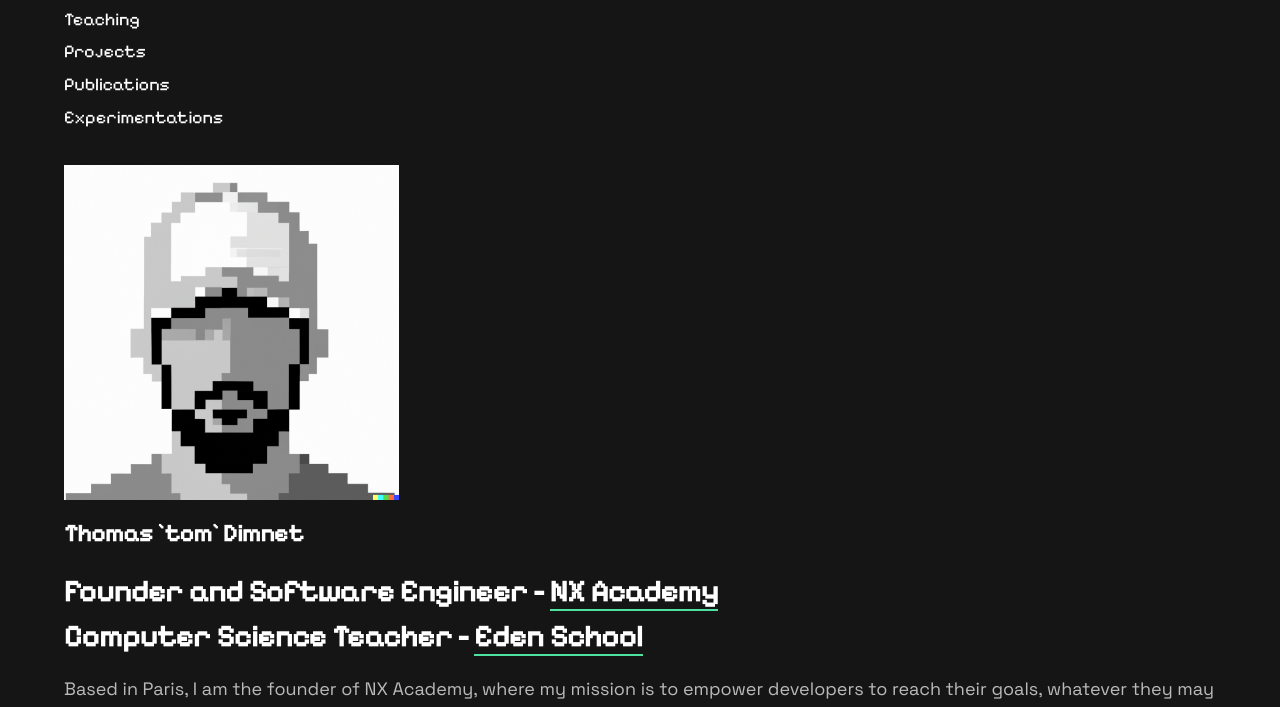
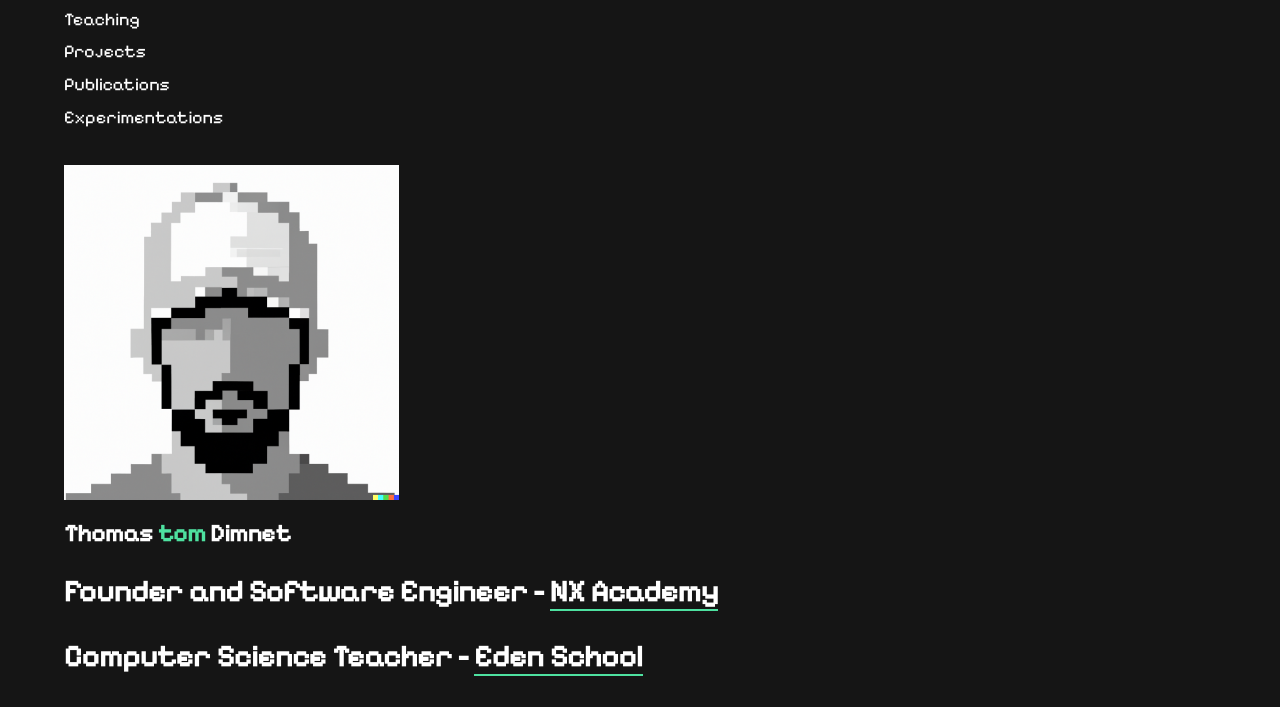
Before and after one commit to tdimnet/tdimnet.github.io, an Astro site: page / in a window 1280 px wide. Shown: the part 73-780 px from the top of the page. Built offline with nearby package versions, Linux system fonts and the light colour scheme; Astro itself is replaced by a stand-in of ours.

Commit message:
Preparing to merge PR

```diff
--- a/src/pages/index.astro
+++ b/src/pages/index.astro
@@ -14,7 +14,7 @@ import profilPicture from "../images/profil-picture.png";
       class="hero-img"
     />
     <div class="titles-wrapper">
-      <h1 class="main-title">Thomas `tom` Dimnet</h1>
+      <h1 class="main-title">Thomas <span class="shortname">tom</span> Dimnet</h1>
       <h2 class="secondary-title">
         Founder and Software Engineer - <a
           class="nav-item"
@@ -63,7 +63,7 @@ import profilPicture from "../images/profil-picture.png";
   }
 
   .titles-wrapper {
-    margin-bottom: 1rem;
+    margin-bottom: 2rem;
   }
 
   .main-title {
@@ -71,9 +71,14 @@ import profilPicture from "../images/profil-picture.png";
     font-family: var(--pixelify-ff);
   }
 
+  .shortname {
+	color: var(--shamrock);
+  }
+
   .secondary-title {
     font-size: 1.875rem;
     font-family: var(--pixelify-ff);
+	margin-bottom: 1.25rem;
   }
 
   .nav-item {
```
